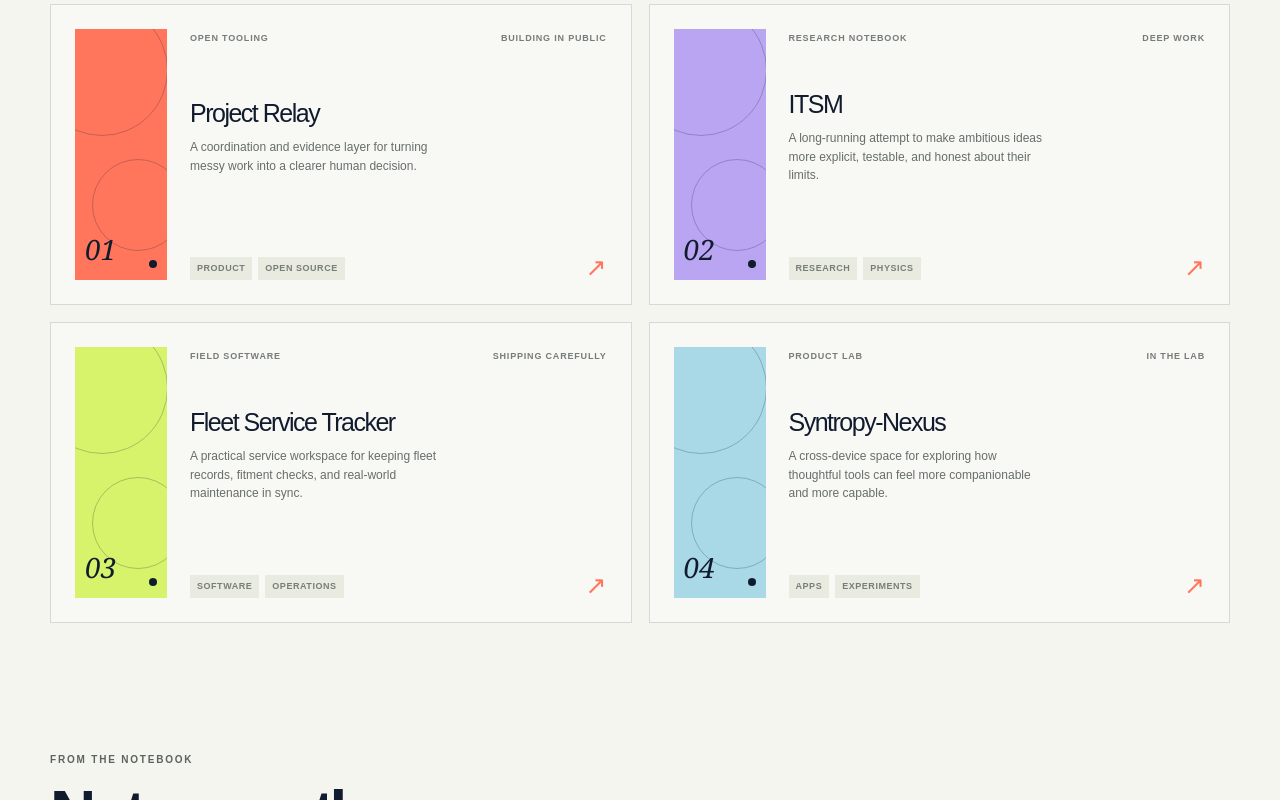
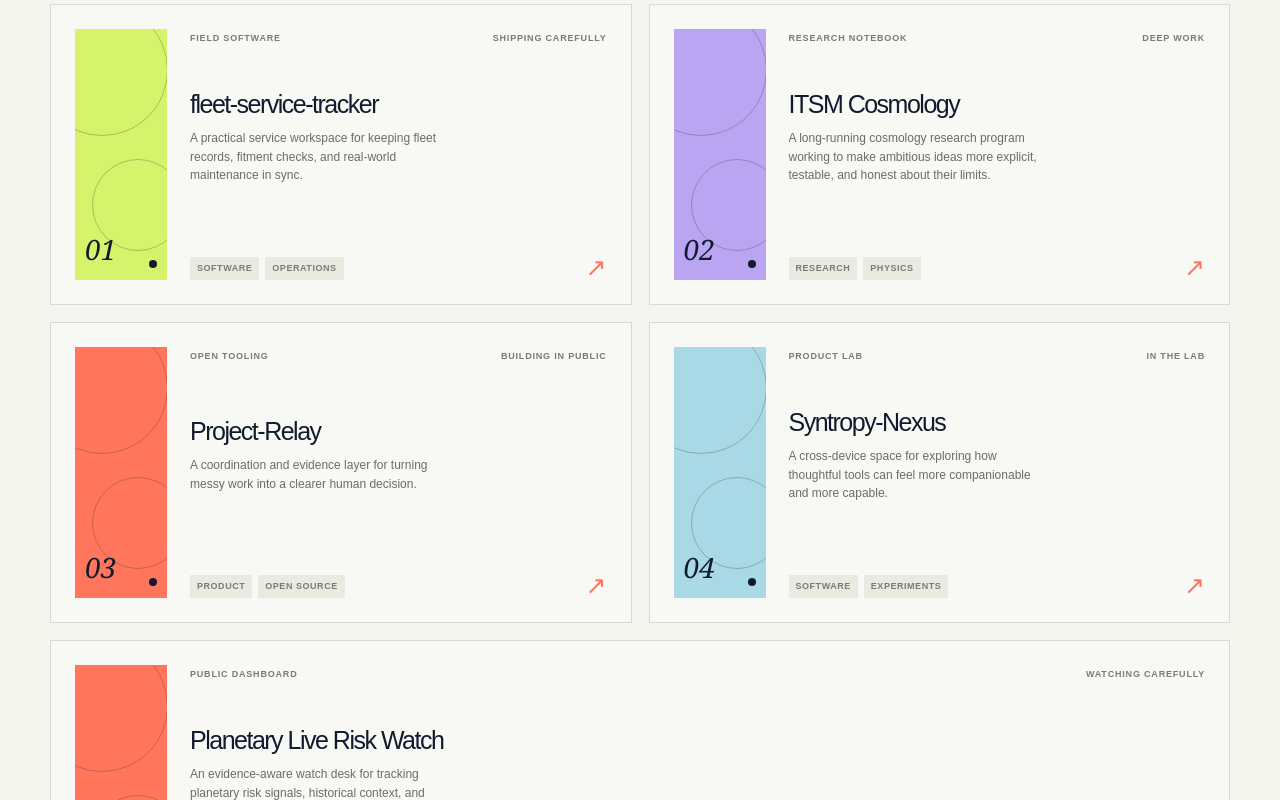
Before and after one commit to brendohxd/brendoh, a Next.js app: page / in a window 1280 px wide. Shown: the part 1200-2000 px from the top of the page. Built offline with nearby package versions, Linux system fonts and the light colour scheme.

Commit message:
Update project index

```diff
--- a/app/globals.css
+++ b/app/globals.css
@@ -112,6 +112,7 @@ h2 { margin-bottom: 0; font-size: clamp(3rem, 5vw, 5.25rem); font-weight: 700; l
 .filter { min-height: 32px; padding: 0 13px; border: 1px solid var(--line); border-radius: 100px; background: transparent; color: #777d78; cursor: pointer; font-size: 10px; font-weight: 700; letter-spacing: .12em; text-transform: uppercase; transition: background .2s ease, color .2s ease, border-color .2s ease; }
 .filter:hover, .filter--active { border-color: var(--ink); background: var(--ink); color: var(--paper); }
 .project-grid { display: grid; grid-template-columns: repeat(2, 1fr); gap: 17px; }
+.project-card:last-child:nth-child(odd) { grid-column: 1 / -1; }
 .project-card { position: relative; display: grid; grid-template-columns: 92px minmax(0, 1fr); min-height: 301px; gap: 23px; padding: 24px; border: 1px solid var(--line); background: rgba(255, 255, 255, .28); transition: transform .25s ease, background .25s ease, box-shadow .25s ease; }
 a.project-card:hover { background: white; box-shadow: 8px 8px 0 var(--lime); transform: translate(-3px, -3px); }
 .project-mark { position: relative; display: flex; min-height: 100%; align-items: flex-end; justify-content: space-between; padding: 10px; overflow: hidden; color: var(--ink); }
--- a/app/page.tsx
+++ b/app/page.tsx
@@ -15,21 +15,21 @@ type Project = {
 
 const projects: Project[] = [
   {
-    name: 'Project Relay',
-    kind: 'Open tooling',
+    name: 'fleet-service-tracker',
+    kind: 'Field software',
     description:
-      'A coordination and evidence layer for turning messy work into a clearer human decision.',
-    status: 'Building in public',
-    accent: 'coral',
+      'A practical service workspace for keeping fleet records, fitment checks, and real-world maintenance in sync.',
+    status: 'Shipping carefully',
+    accent: 'lime',
     number: '01',
-    tags: ['product', 'open source'],
-    href: 'https://github.com/brendohxd/Project-Relay',
+    tags: ['software', 'operations'],
+    href: 'https://github.com/brendohxd/fleet-service-tracker',
   },
   {
-    name: 'ITSM',
+    name: 'ITSM Cosmology',
     kind: 'Research notebook',
     description:
-      'A long-running attempt to make ambitious ideas more explicit, testable, and honest about their limits.',
+      'A long-running cosmology research program working to make ambitious ideas more explicit, testable, and honest about their limits.',
     status: 'Deep work',
     accent: 'violet',
     number: '02',
@@ -37,15 +37,15 @@ const projects: Project[] = [
     href: 'https://github.com/brendohxd/ITSM-Integrated-Toroidal-Syntropic-Model',
   },
   {
-    name: 'Fleet Service Tracker',
-    kind: 'Field software',
+    name: 'Project-Relay',
+    kind: 'Open tooling',
     description:
-      'A practical service workspace for keeping fleet records, fitment checks, and real-world maintenance in sync.',
-    status: 'Shipping carefully',
-    accent: 'lime',
+      'A coordination and evidence layer for turning messy work into a clearer human decision.',
+    status: 'Building in public',
+    accent: 'coral',
     number: '03',
-    tags: ['software', 'operations'],
-    href: 'https://github.com/brendohxd/fleet-service-tracker',
+    tags: ['product', 'open source'],
+    href: 'https://github.com/brendohxd/Project-Relay',
   },
   {
     name: 'Syntropy-Nexus',
@@ -55,8 +55,19 @@ const projects: Project[] = [
     status: 'In the lab',
     accent: 'blue',
     number: '04',
-    tags: ['apps', 'experiments'],
+    tags: ['software', 'experiments'],
     href: 'https://github.com/brendohxd/Syntropy-Nexus',
+  },
+  {
+    name: 'Planetary Live Risk Watch',
+    kind: 'Public dashboard',
+    description:
+      'An evidence-aware watch desk for tracking planetary risk signals, historical context, and what remains uncertain.',
+    status: 'Watching carefully',
+    accent: 'coral',
+    number: '05',
+    tags: ['research', 'dashboard'],
+    href: 'https://github.com/brendohxd/Planetary-Live-Risk-Watch',
   },
 ];
 
```
